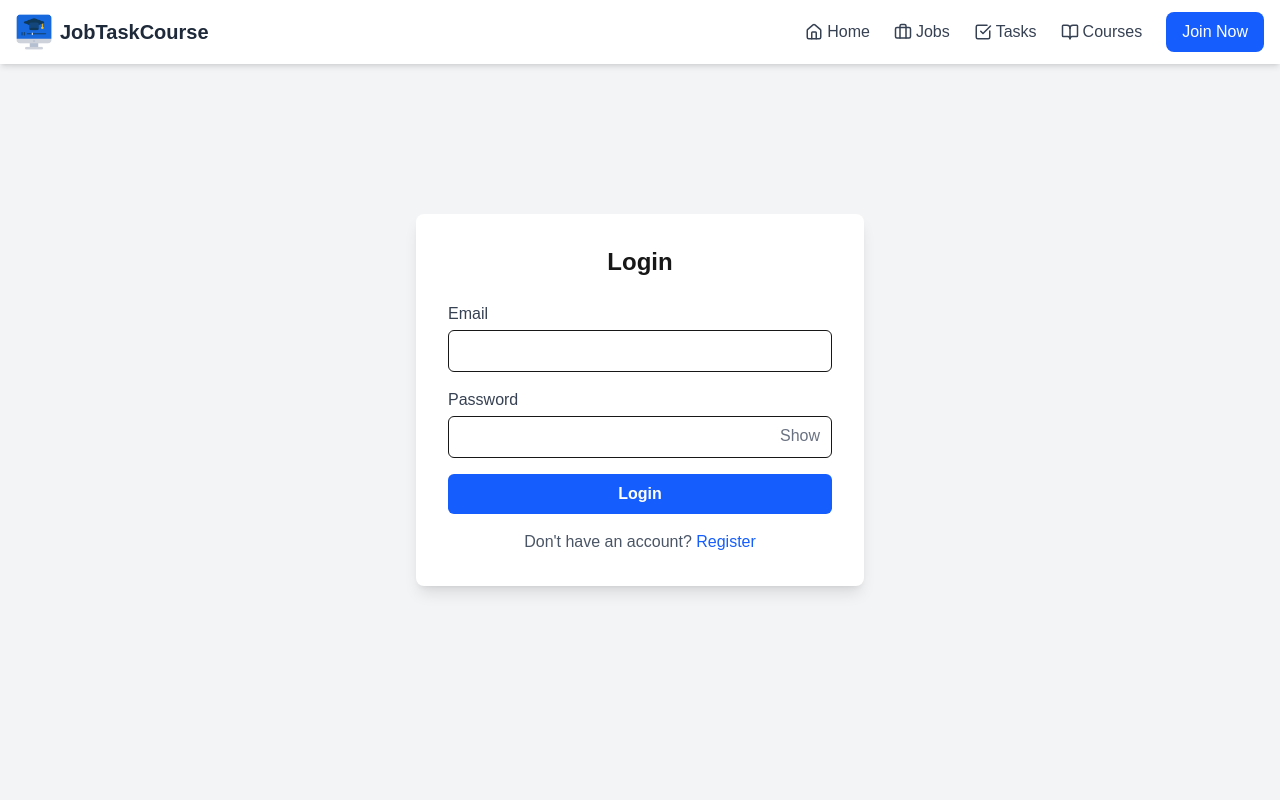
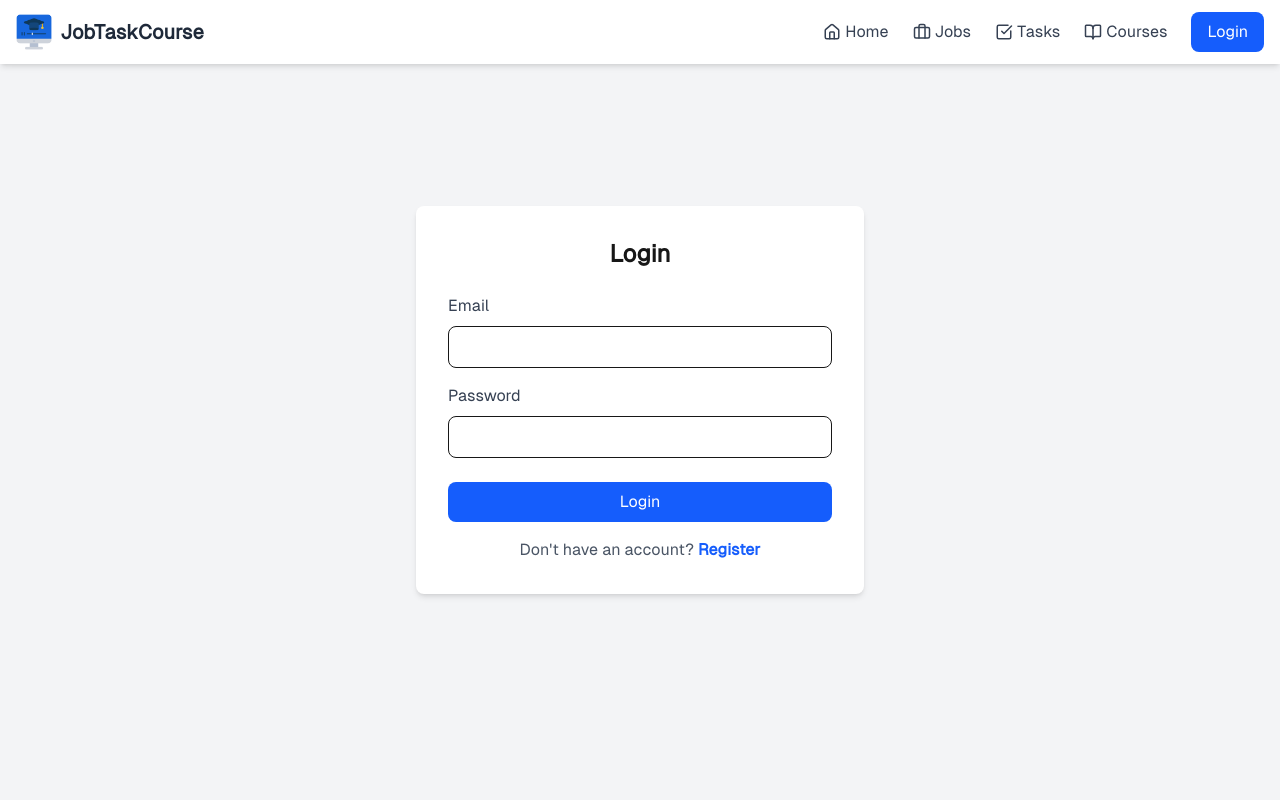
Before and after one commit to abdulalim1010/job-task-course, a Next.js app: page /auth/login in a window 1280 px wide. Shown: the top 800 px of the page. Built offline with nearby package versions, Linux system fonts and the light colour scheme.

Commit message:
add to the data

```diff
--- a/package.json
+++ b/package.json
@@ -16,6 +16,7 @@
     "dotenv": "^17.2.3",
     "framer-motion": "^12.23.25",
     "jsonwebtoken": "^9.0.2",
+    "jwt-decode": "^4.0.0",
     "lucide-react": "^0.555.0",
     "mongodb": "^7.0.0",
     "mongoose": "^9.0.0",
--- /dev/null
+++ b/src/app/api/payment/init/route.js
@@ -0,0 +1,6 @@
+export async function GET() {
+  return Response.json({
+    success: true,
+    message: "Payment API Working!",
+  });
+}
--- a/src/app/api/student/enrolled/route.js
+++ /dev/null
@@ -1,29 +0,0 @@
-// app/api/student/enrolled/route.js
-import clientPromise from "@/lib/mongodb";
-
-export async function GET(req) {
-  try {
-    const client = await clientPromise;
-    const db = client.db("learningPlatform");
-
-    // Replace this with actual user ID from session/auth
-    const userId = "dummyUserId";
-
-    const enrolledCourses = await db
-      .collection("enrollments")
-      .find({ userId })
-      .toArray();
-
-    // Populate course details from courses collection
-    const courseIds = enrolledCourses.map((c) => c.courseId);
-    const courses = await db
-      .collection("courses")
-      .find({ _id: { $in: courseIds.map((id) => new ObjectId(id)) } })
-      .toArray();
-
-    return new Response(JSON.stringify({ courses }), { status: 200 });
-  } catch (err) {
-    console.error(err);
-    return new Response(JSON.stringify({ courses: [] }), { status: 500 });
-  }
-}
--- a/src/app/auth/login/page.jsx
+++ b/src/app/auth/login/page.jsx
@@ -1,110 +1,71 @@
 "use client";
 
-import { useState, useEffect } from "react";
-import { useRouter, useSearchParams } from "next/navigation";
+import { useState } from "react";
+import { useRouter } from "next/navigation";
 import Link from "next/link";
 
 export default function LoginPage() {
-  const [form, setForm] = useState({ email: "", password: "" });
-  const [message, setMessage] = useState("");
-  const [loading, setLoading] = useState(false);
-  const [showPassword, setShowPassword] = useState(false);
+  const [email, setEmail] = useState("");
+  const [password, setPassword] = useState("");
   const router = useRouter();
-  const searchParams = useSearchParams();
-  const redirect = searchParams.get("redirect"); // get redirect url
 
-  const handleChange = (e) => setForm({ ...form, [e.target.name]: e.target.value });
+  const handleLogin = (e) => {
+    e.preventDefault();
 
-  const handleSubmit = async (e) => {
-    e.preventDefault();
-    setLoading(true);
-    setMessage("");
-
-    try {
-      const res = await fetch("/api/auth/login", {
-        method: "POST",
-        headers: { "Content-Type": "application/json" },
-        body: JSON.stringify(form),
-      });
-
-      const data = await res.json();
-
-      if (res.ok) {
-        localStorage.setItem("token", data.token);
-        localStorage.setItem("studentId", data.studentId);
-
-        setMessage("Login successful!");
-        // Redirect to original page if exists
-        if (redirect) {
-          router.push(redirect);
+    // Temporary fake login
+    if (email === "test@test.com" && password === "123456") {
+      const user = { name: "Test User", email };
+      localStorage.setItem("user", JSON.stringify(user));
+      localStorage.setItem("token", "fake-token");
+      router.push("/"); // redirect after login
     } else {
-          router.push("/student/dashboard");
-        }
-      } else {
-        setMessage(data.message || "Login failed.");
-      }
-    } catch (err) {
-      setMessage("Something went wrong!");
-    } finally {
-      setLoading(false);
+      alert("Invalid credentials");
     }
   };
 
   return (
-    <div className="w-full min-h-screen flex items-center justify-center bg-gray-100 px-4">
-      <div className="bg-white p-8 rounded-lg shadow-lg w-full max-w-md">
-        <h1 className="text-2xl font-bold text-center mb-6">Login</h1>
+    <div className="min-h-screen flex items-center justify-center bg-gray-100">
+      <form
+        onSubmit={handleLogin}
+        className="bg-white p-8 rounded-lg shadow-md w-full max-w-md"
+      >
+        <h2 className="text-2xl font-bold mb-6 text-center">Login</h2>
 
-        <form className="flex flex-col gap-4" onSubmit={handleSubmit}>
-          <div className="flex flex-col gap-1">
-            <label className="font-medium text-gray-700">Email</label>
+        <label className="block mb-2 text-gray-700">Email</label>
         <input
-              name="email"
           type="email"
-              value={form.email}
-              onChange={handleChange}
+          value={email}
+          onChange={(e) => setEmail(e.target.value)}
           required
-              className="border rounded-md px-3 py-2 outline-none focus:ring-2 focus:ring-blue-500"
+          className="w-full mb-4 px-4 py-2 border rounded-lg focus:outline-none focus:ring-2 focus:ring-blue-500"
         />
-          </div>
 
-          <div className="flex flex-col gap-1 relative">
-            <label className="font-medium text-gray-700">Password</label>
+        <label className="block mb-2 text-gray-700">Password</label>
         <input
-              name="password"
-              type={showPassword ? "text" : "password"}
-              value={form.password}
-              onChange={handleChange}
+          type="password"
+          value={password}
+          onChange={(e) => setPassword(e.target.value)}
           required
-              className="border rounded-md px-3 py-2 outline-none focus:ring-2 focus:ring-blue-500"
+          className="w-full mb-6 px-4 py-2 border rounded-lg focus:outline-none focus:ring-2 focus:ring-blue-500"
         />
-            <button
-              type="button"
-              onClick={() => setShowPassword(!showPassword)}
-              className="absolute right-3 top-9 text-gray-500 hover:text-gray-700"
-            >
-              {showPassword ? "Hide" : "Show"}
-            </button>
-          </div>
 
         <button
           type="submit"
-            disabled={loading}
-            className="w-full bg-blue-600 hover:bg-blue-700 text-white py-2 rounded-md font-semibold disabled:opacity-60 disabled:cursor-not-allowed"
+          className="w-full bg-blue-600 text-white py-2 rounded-lg hover:bg-blue-700 transition mb-4"
         >
-            {loading ? "Logging in..." : "Login"}
+          Login
         </button>
-        </form>
 
-        {message && <p className="mt-4 text-center font-medium text-red-600">{message}</p>}
-
-        <p className="mt-4 text-center text-gray-600">
+        <p className="text-center text-gray-600">
           Don't have an account?{" "}
-          <Link href="/auth/register" className="text-blue-600 hover:underline">
+          <Link
+            href="/auth/register"
+            className="text-blue-600 hover:underline font-semibold"
+          >
             Register
           </Link>
         </p>
-      </div>
+      </form>
     </div>
   );
 }
--- a/src/app/auth/register/page.jsx
+++ b/src/app/auth/register/page.jsx
@@ -2,8 +2,10 @@
 
 import Link from "next/link";
 import { useState } from "react";
+import { useRouter } from "next/navigation";
 
 export default function RegisterPage() {
+  const router = useRouter();
   const [form, setForm] = useState({ name: "", email: "", password: "" });
   const [message, setMessage] = useState("");
   const [loading, setLoading] = useState(false);
@@ -16,6 +18,7 @@ export default function RegisterPage() {
     setMessage("");
 
     try {
+      // Call registration API
       const res = await fetch("/api/auth/register", {
         method: "POST",
         headers: { "Content-Type": "application/json" },
@@ -24,13 +27,27 @@ export default function RegisterPage() {
 
       const data = await res.json();
 
-      if (res.ok) {
-        setMessage("Registration successful! You can now login.");
-        setForm({ name: "", email: "", password: "" });
-      } else {
+      if (!res.ok) {
         setMessage(data.message || "Registration failed.");
+        return;
       }
+
+      // Clear old user info
+      localStorage.removeItem("user");
+      localStorage.removeItem("token");
+
+      // Store new user info & JWT token
+      localStorage.setItem("user", JSON.stringify(data.user));
+      localStorage.setItem("token", data.token);
+
+      setForm({ name: "", email: "", password: "" });
+      setMessage("Registration successful! Redirecting...");
+
+      // Redirect to student dashboard
+      setTimeout(() => router.push("/student/dashboard"), 1000);
+
     } catch (err) {
+      console.error(err);
       setMessage("Something went wrong!");
     } finally {
       setLoading(false);
@@ -87,15 +104,23 @@ export default function RegisterPage() {
           </button>
         </form>
 
-        {message && <p className="mt-4 text-center font-medium text-green-600">{message}</p>}
+        {message && (
+          <p
+            className={`mt-4 text-center font-medium ${
+              message.includes("successful") ? "text-green-600" : "text-red-600"
+            }`}
+          >
+            {message}
+          </p>
+        )}
+
         <p className="mt-4 text-center text-gray-600">
-                If You have an account?{" "}
-                <Link href="/auth/login" className="text-blue-600 hover:underline">
-                  Login
-                </Link>
-              </p>
+          Already have an account?{" "}
+          <Link href="/auth/login" className="text-blue-600 hover:underline">
+            Login
+          </Link>
+        </p>
       </div>
-
     </div>
   );
 }
--- a/src/app/components/Navbar.jsx
+++ b/src/app/components/Navbar.jsx
@@ -9,7 +9,7 @@ import logoimage from "../../../src/assets/logo.png";
 
 export default function Navbar() {
   const [open, setOpen] = useState(false);
-  const [user, setUser] = useState(null); // store logged-in user info
+  const [user, setUser] = useState(null);
   const pathname = usePathname();
   const router = useRouter();
 
@@ -20,52 +20,61 @@ export default function Navbar() {
     { name: "Courses", icon: <BookOpen size={18} />, path: "/courses" },
   ];
 
-  // Check localStorage for user info on mount
+  const loadUser = () => {
+    const storedUser = localStorage.getItem("user");
+    if (storedUser) {
+      try {
+        setUser(JSON.parse(storedUser));
+      } catch {
+        setUser(null);
+      }
+    } else {
+      setUser(null);
+    }
+  };
+
   useEffect(() => {
-    const storedUser = localStorage.getItem("user");
-    if (storedUser) setUser(JSON.parse(storedUser));
+    loadUser();
+    // Only needed if you want to sync across multiple tabs
+    const handleStorageChange = () => loadUser();
+    window.addEventListener("storage", handleStorageChange);
+    return () => window.removeEventListener("storage", handleStorageChange);
   }, []);
 
   const handleLogout = () => {
     localStorage.removeItem("user");
     localStorage.removeItem("token");
-    setUser(null);
+    setUser(null); // immediate update
     router.push("/auth/login");
   };
 
   return (
     <nav className="w-full bg-white shadow-md fixed top-0 left-0 z-50">
       <div className="max-w-7xl mx-auto px-4 py-3 flex justify-between items-center">
-
-        {/* Logo */}
         <Link href="/" className="flex items-center gap-2">
-          <Image src={logoimage} alt="JobTaskCourse Logo" className="w-9 h-9" priority />
+          <Image src={logoimage} alt="Logo" className="w-9 h-9" priority />
           <span className="text-xl font-bold text-gray-800">JobTaskCourse</span>
         </Link>
 
-        {/* Desktop Menu */}
         <div className="hidden md:flex items-center gap-6">
           {navLinks.map((item) => (
             <Link
               key={item.path}
               href={item.path}
-              className={`
-                flex items-center gap-1 text-gray-700 relative group transition
-                ${pathname === item.path ? "text-blue-600 font-semibold" : "hover:text-blue-600"}
-              `}
+              className={`flex items-center gap-1 text-gray-700 relative group transition ${
+                pathname === item.path ? "text-blue-600 font-semibold" : "hover:text-blue-600"
+              }`}
             >
               {item.icon}
               {item.name}
               <span
-                className={`
-                  absolute left-0 -bottom-1 h-[2px] bg-blue-600 transition-all duration-300
-                  ${pathname === item.path ? "w-full" : "w-0 group-hover:w-full"}
-                `}
+                className={`absolute left-0 -bottom-1 h-[2px] bg-blue-600 transition-all duration-300 ${
+                  pathname === item.path ? "w-full" : "w-0 group-hover:w-full"
+                }`}
               ></span>
             </Link>
           ))}
 
-          {/* Auth Buttons */}
           {user ? (
             <div className="flex items-center gap-3">
               <span className="text-gray-800 font-semibold">{user.name}</span>
@@ -78,10 +87,10 @@ export default function Navbar() {
             </div>
           ) : (
             <Link
-              href="/auth/register"
+              href="/auth/login"
               className="bg-blue-600 hover:bg-blue-700 text-white px-4 py-2 rounded-lg transition"
             >
-              Join Now
+              Login
             </Link>
           )}
         </div>
@@ -92,7 +101,6 @@ export default function Navbar() {
         </button>
       </div>
 
-      {/* Mobile Menu */}
       {open && (
         <div className="md:hidden bg-white shadow-md animate-slideDown">
           <div className="px-6 py-4 flex flex-col gap-4">
@@ -101,10 +109,9 @@ export default function Navbar() {
                 key={item.path}
                 href={item.path}
                 onClick={() => setOpen(false)}
-                className={`
-                  flex items-center gap-2 text-gray-700 text-lg transition
-                  ${pathname === item.path ? "text-blue-600 font-semibold" : "hover:text-blue-600"}
-                `}
+                className={`flex items-center gap-2 text-gray-700 text-lg transition ${
+                  pathname === item.path ? "text-blue-600 font-semibold" : "hover:text-blue-600"
+                }`}
               >
                 {item.icon}
                 {item.name}
@@ -123,11 +130,11 @@ export default function Navbar() {
               </div>
             ) : (
               <Link
-                href="/auth/register"
+                href="/auth/login"
                 onClick={() => setOpen(false)}
                 className="bg-blue-600 hover:bg-blue-700 text-white px-4 py-2 rounded-lg text-center transition"
               >
-                Join Now
+                Login
               </Link>
             )}
           </div>
--- a/src/app/layout.js
+++ b/src/app/layout.js
@@ -1,34 +1,27 @@
-import { Geist, Geist_Mono } from "next/font/google";
+// src/app/layout.js
 import "./globals.css";
 import Navbar from "./components/Navbar";
 import Footer from "./components/Footer";
 
-const geistSans = Geist({
-  variable: "--font-geist-sans",
-  subsets: ["latin"],
-});
-
-const geistMono = Geist_Mono({
-  variable: "--font-geist-mono",
-  subsets: ["latin"],
-});
-
 export const metadata = {
-  title: "Create Next App",
-  description: "Generated by create next app",
+  title: "JobTaskCourse",
+  description: "Learn and grow with JobTaskCourse",
 };
 
 export default function RootLayout({ children }) {
   return (
     <html lang="en">
-      <body
-        className={`${geistSans.variable} ${geistMono.variable} antialiased`}
-      >
-<Navbar/>
-
-        {children}
-
-        <Footer/>
+      <head>
+        {/* Google Fonts */}
+        <link
+          href="https://fonts.googleapis.com/css2?family=Geist+Sans&family=Geist+Mono&display=swap"
+          rel="stylesheet"
+        />
+      </head>
+      <body className="antialiased" style={{ fontFamily: "'Geist Sans', 'Geist Mono', sans-serif" }}>
+        <Navbar />
+        <main>{children}</main>
+        <Footer />
       </body>
     </html>
   );
```
Also changed, not shown: src/app/api/create-checkout/route.js (+10 -11 lines), src/app/api/student/enrollments/route.js (added, +21 -0 lines), src/app/payment/payment-success/page.jsx (added, +18 -0 lines), src/app/student/dashboard/page.jsx (+18 -4 lines), 1 other file (tests, documents, lock files or other folders). Lines whose indentation alone changed are shown as unchanged.
